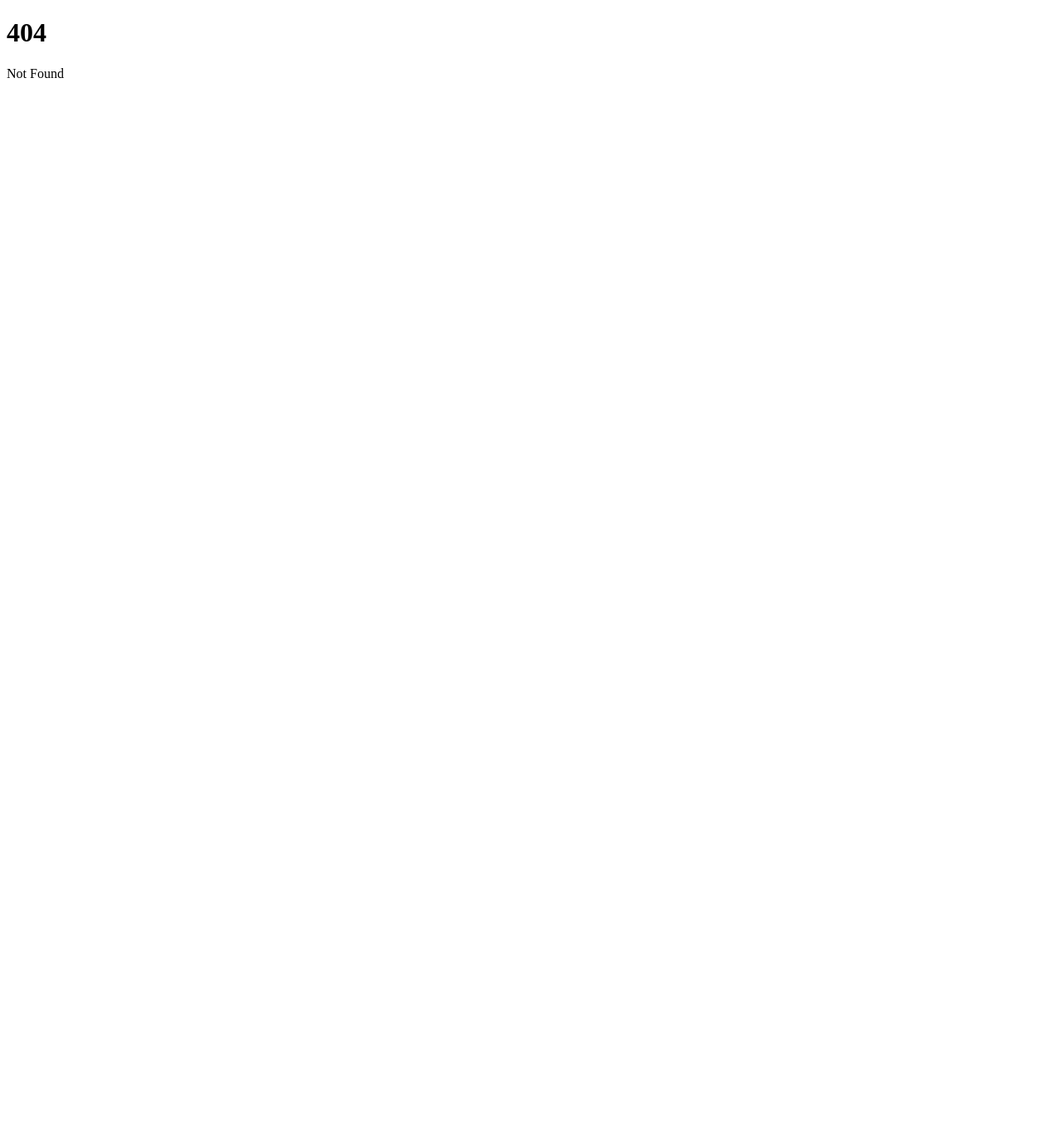
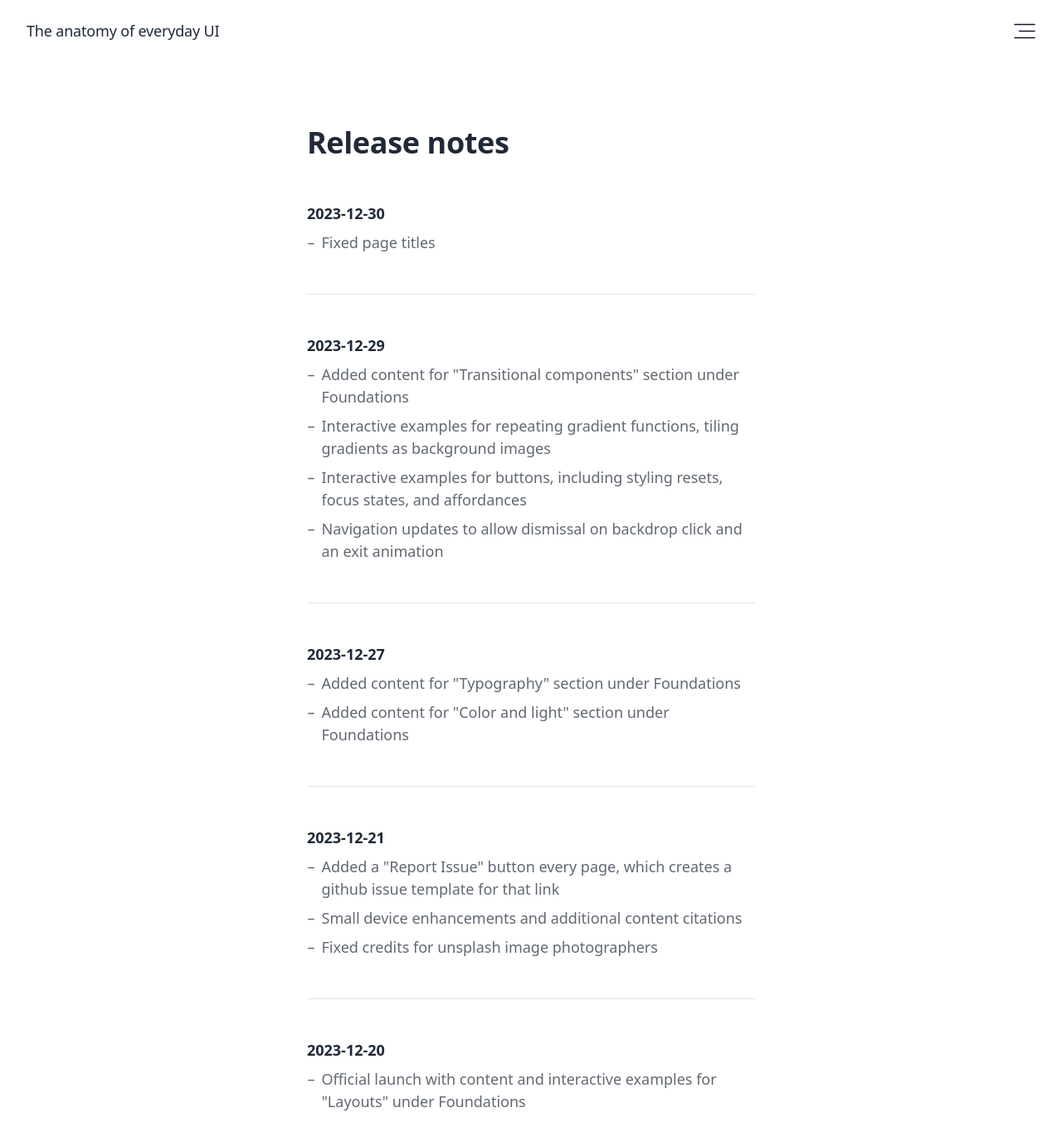
Before and after one commit to davidwoolf/anatomy-ui, a SvelteKit app: page /release-notes in a window 1280 px wide. Before the commit this address had no page. Shown: the top 1376 px of the page at 83% size. Before the commit the page ends 800 px from the top, so only its background shows below. Built offline with nearby package versions, Linux system fonts and the light colour scheme; a web font is replaced by a local one.

Commit message:
creator credit, page titles, and release notes

```diff
--- a/src/components/text/heading.svelte
+++ b/src/components/text/heading.svelte
@@ -1,9 +1,19 @@
-<h2>
-  <slot />
-</h2>
+<script>
+  export let level = "2";
+</script>
+
+{#if level === "1"}
+  <h1 class="component">
+    <slot />
+  </h1>
+{:else}
+  <h2 class="component">
+    <slot />
+  </h2>
+{/if}
 
 <style>
-  h2 {
+  .component {
     font-size: var(--font-size-3xl);
     font-weight: 600;
     line-height: normal;
@@ -11,7 +21,7 @@
   }
 
   @media (min-width: 768px) {
-    h2 {
+    .component {
       font-size: var(--font-size-4xl);
     }
   }
--- a/src/routes/(app)/+layout.svelte
+++ b/src/routes/(app)/+layout.svelte
@@ -5,7 +5,7 @@
 </script>
 
 <header>
-  <a href="/">The Anatomy of Everyday UI</a>
+  <a href="/">The anatomy of everyday UI</a>
 
   <Nav />
 </header>
--- a/src/routes/(app)/+page.svelte
+++ b/src/routes/(app)/+page.svelte
@@ -8,7 +8,7 @@
 
   <div>
     <a href="/foundations">
-      <span>Foundations</span>
+      Foundations
       <svg
         aria-hidden
         width="20"
@@ -23,6 +23,10 @@
     </a>
   </div>
 </section>
+
+<svelte:head>
+  <title>The anatomy of everyday UI</title>
+</svelte:head>
 
 <style>
   section {
@@ -76,34 +80,30 @@
   }
 
   a {
-    animation-name: pulse;
-    animation-duration: 10s;
-    animation-fill-mode: forwards;
-    animation-iteration-count: infinite;
-    animation-timing-function: ease;
     align-items: baseline;
-    border: 2px solid currentcolor;
+    border-radius: 9999px;
+    border: 2px solid var(--color-purple-400);
     color: var(--color-purple-400);
-    border-radius: 9999px;
     display: flex;
     font-size: var(--font-size-base);
     font-weight: 500;
+    inline-size: max-content;
     gap: 1rem;
-    width: max-content;
     padding: 0.75rem 1.5rem;
+    transition: all 75ms ease;
   }
 
   a:hover {
-    background-color: currentColor;
+    background-color: var(--color-purple-400);
+    color: white;
   }
 
   svg {
     position: relative;
     inset-block-start: 1px;
-    transition: all 75ms ease;
+    transition: all 75m ease;
   }
 
-  a:hover span,
   a:hover svg {
     color: white;
   }
@@ -145,26 +145,4 @@
       opacity: 1;
     }
   }
-
-  @keyframes pulse {
-    0% {
-      color: var(--color-purple-400);
-    }
-
-    25% {
-      color: var(--color-green-400);
-    }
-
-    50% {
-      color: var(--color-yellow-400);
-    }
-
-    75% {
-      color: var(--color-blue-400);
-    }
-
-    100% {
-      color: var(--color-purple-400);
-    }
-  }
 </style>
--- a/src/routes/(app)/foundations/+page.svelte
+++ b/src/routes/(app)/foundations/+page.svelte
@@ -195,6 +195,10 @@
   </Grid>
 </article>
 
+<svelte:head>
+  <title>Foundations — The anatomy of everyday UI</title>
+</svelte:head>
+
 <style>
   .breadcrumbs {
     display: flex;
--- a/src/routes/(app)/foundations/[id]/[slug]/+page.svelte
+++ b/src/routes/(app)/foundations/[id]/[slug]/+page.svelte
@@ -139,6 +139,10 @@
   </Layout>
 </article>
 
+<svelte:head>
+  <title>{data.title} — Foundations | The anatomy of everyday UI</title>
+</svelte:head>
+
 <style>
   .breadcrumbs {
     padding: 0.25rem 1.5rem 0;
--- a/src/routes/(app)/nav.svelte
+++ b/src/routes/(app)/nav.svelte
@@ -21,6 +21,24 @@
    */
   function closePanel() {
     expanded = false;
+  }
+
+  /**
+   *
+   * @param {HTMLAnchorElement} _node
+   */
+  function dismissPanel(_node) {
+    function handleClick() {
+      expanded = false;
+    }
+
+    document.addEventListener("click", handleClick, true);
+
+    return {
+      destroy() {
+        document.removeEventListener("click", handleClick, true);
+      },
+    };
   }
 
   onMount(function () {
@@ -79,7 +97,7 @@
     class="container"
     bind:this={container}
     style:animation-name={expanded ? "slideIn" : "slideOut"}
-    style:animation-duration={expanded ? "0.6s" : "0.4s"}
+    style:--animation-duration={expanded ? "0.6s" : "0.4s"}
     style:animation-timing-function={expanded ? "cubic-bezier(0.25, 1, 0.5, 1)" : "ease"}>
     <button class="close-menu" on:click={closePanel} aria-label="Close site navigation">
       <svg
@@ -96,28 +114,28 @@
       </svg>
     </button>
     <nav class="menu">
-      <a data-sveltekit-reload href="/foundations/layout/semantic-elements">Layout</a>
+      <a use:dismissPanel href="/foundations/layout/semantic-elements">Layout</a>
 
       <Separator />
 
-      <a data-sveltekit-reload href="/foundations/typography/headings">Typography</a>
+      <a use:dismissPanel href="/foundations/typography/headings">Typography</a>
 
       <Separator />
 
-      <a data-sveltekit-reload href="/foundations/color-light/spaces-gamuts">
+      <a use:dismissPanel href="/foundations/color-light/spaces-gamuts">
         Color and light
       </a>
 
       <Separator />
 
-      <a data-sveltekit-reload href="/foundations/forms/buttons">Forms</a>
+      <a use:dismissPanel href="/foundations/forms/buttons">Forms</a>
 
       <Separator />
 
-      <a data-sveltekit-reload href="/foundations/sizing/viewport-units">Sizing</a>
+      <a use:dismissPanel href="/foundations/sizing/viewport-units">Sizing</a>
       <Separator />
 
-      <a data-sveltekit-reload href="/foundations/transitional-components/dialogs">
+      <a use:dismissPanel href="/foundations/transitional-components/dialogs">
         Transitional components
       </a>
 
@@ -135,6 +153,14 @@
         <span class="coming-soon">Coming soon</span>
       </div>
     </nav>
+
+    <div class="ancillary-links">
+      <a use:dismissPanel href="/release-notes" class="ancillary-link">Release notes</a>
+
+      <a target="_blank" href="https://davidwoolf.me" class="ancillary-link">
+        Made by David Woolf
+      </a>
+    </div>
   </div>
 </dialog>
 
@@ -161,37 +187,41 @@
   }
 
   .container {
+    animation-duration: var(--animation-duration, 0);
     animation-fill-mode: forwards;
     animation-iteration-count: 1;
     background-color: white;
     box-shadow: -1px 0px 26px -7px rgba(15, 23, 42, 0.15);
-    height: 100dvh;
+    block-size: 100dvh;
+    display: flex;
+    flex-direction: column;
+    gap: 2rem;
     position: absolute;
-    right: 0;
-    max-width: 90vw;
+    inset-inline-end: 0;
+    max-inline-size: 90vw;
     overflow: scroll;
     padding: 2rem;
     transition: all 0.6s cubic-bezier(0.165, 0.84, 0.44, 1);
-    width: 30rem;
+    inline-size: 30rem;
   }
 
   nav {
     display: flex;
-    block-size: calc(100% - 5rem);
+    flex: 1 0 max-content;
     flex-direction: column;
-    margin-block-start: 2rem;
   }
 
   nav a,
   nav div {
     align-items: center;
+    block-size: 4.5rem;
     display: flex;
     color: var(--color-gray-800);
     font-size: var(--font-size-2xl);
     font-weight: 500;
-    height: 4.5rem;
     min-block-size: 3rem;
     outline: none;
+    transition: all 150ms ease;
   }
 
   nav div {
@@ -200,7 +230,11 @@
 
   nav span {
     font-size: 1rem;
-    margin: 0 0 0 auto;
+    margin-inline-start: auto;
+  }
+
+  nav a:hover {
+    opacity: 0.6;
   }
 
   a:focus-visible {
@@ -213,6 +247,7 @@
     block-size: 3rem;
     border-radius: 100%;
     display: flex;
+    flex: none;
     inline-size: 3rem;
     justify-content: center;
     margin-inline-start: auto;
@@ -221,6 +256,23 @@
 
   .close-menu:focus-visible {
     box-shadow: 0 0 0 2px white, 0 0 0 4px rgba(198, 198, 231, 0.8);
+  }
+
+  .ancillary-links {
+    display: flex;
+    gap: 2rem;
+  }
+
+  .ancillary-links a {
+    font-size: var(--font-size-sm);
+    opacity: 0.7;
+    text-decoration: underline;
+    text-underline-offset: 6px;
+    text-decoration-color: var(--color-gray-300);
+  }
+
+  .ancillary-links a:hover {
+    text-underline-offset: 4px;
   }
 
   @media (min-width: 768px) {
@@ -234,6 +286,12 @@
     }
   }
 
+  @media (prefers-reduced-motion) {
+    .container {
+      animation-duration: 0s;
+    }
+  }
+
   @keyframes fadeIn {
     from {
       opacity: 0;
--- /dev/null
+++ b/src/routes/(app)/release-notes/+page.svelte
@@ -0,0 +1,139 @@
+<script lang="ts">
+  import Separator from "@components/separator.svelte";
+  import Heading from "@components/text/heading.svelte";
+</script>
+
+<svelte:head>
+  <title>Release notes — The anatomy of everyday UI</title>
+</svelte:head>
+
+<article>
+  <Heading level="1">Release notes</Heading>
+
+  <div class="stack">
+    <div>
+      <h2>
+        <time>2023-12-30</time>
+      </h2>
+
+      <ul>
+        <li>Fixed page titles</li>
+      </ul>
+    </div>
+
+    <Separator />
+
+    <div>
+      <h2>
+        <time>2023-12-29</time>
+      </h2>
+
+      <ul>
+        <li>Added content for "Transitional components" section under Foundations</li>
+        <li>
+          Interactive examples for repeating gradient functions, tiling gradients as
+          background images
+        </li>
+
+        <li>
+          Interactive examples for buttons, including styling resets, focus states, and
+          affordances
+        </li>
+
+        <li>
+          Navigation updates to allow dismissal on backdrop click and an exit animation
+        </li>
+      </ul>
+    </div>
+
+    <Separator />
+
+    <div>
+      <h2>
+        <time>2023-12-27</time>
+      </h2>
+
+      <ul>
+        <li>Added content for "Typography" section under Foundations</li>
+
+        <li>Added content for "Color and light" section under Foundations</li>
+      </ul>
+    </div>
+
+    <Separator />
+
+    <div>
+      <h2>
+        <time>2023-12-21</time>
+      </h2>
+
+      <ul>
+        <li>
+          Added a "Report Issue" button every page, which creates a github issue template
+          for that link
+        </li>
+
+        <li>Small device enhancements and additional content citations</li>
+
+        <li>Fixed credits for unsplash image photographers</li>
+      </ul>
+    </div>
+
+    <Separator />
+
+    <div>
+      <h2>
+        <time>2023-12-20</time>
+      </h2>
+
+      <ul>
+        <li>
+          Official launch with content and interactive examples for "Layouts" under
+          Foundations
+        </li>
+      </ul>
+    </div>
+  </div>
+</article>
+
+<style>
+  article {
+    padding: 3rem 1.5rem;
+    margin: 0 auto;
+    max-width: 80ch;
+  }
+
+  .stack {
+    display: flex;
+    flex-direction: column;
+    gap: 3rem;
+    margin: 3rem 0 0;
+  }
+
+  ul,
+  time {
+    font-size: var(--font-size-lg);
+    font-weight: 600;
+  }
+
+  li {
+    list-style-type: "–";
+    list-style-position: outside;
+    font-weight: 400;
+    margin: 0.5rem 0 0 0.6rem;
+    padding: 0 0 0 0.5rem;
+    opacity: 0.7;
+  }
+
+  @media (min-width: 768px) {
+    article {
+      padding: 6rem 4rem;
+    }
+  }
+
+  @media (min-width: 1024px) {
+    article {
+      padding: 6rem;
+    }
+  }
+</style>
```
Also changed, not shown: src/app.html (indentation only).
